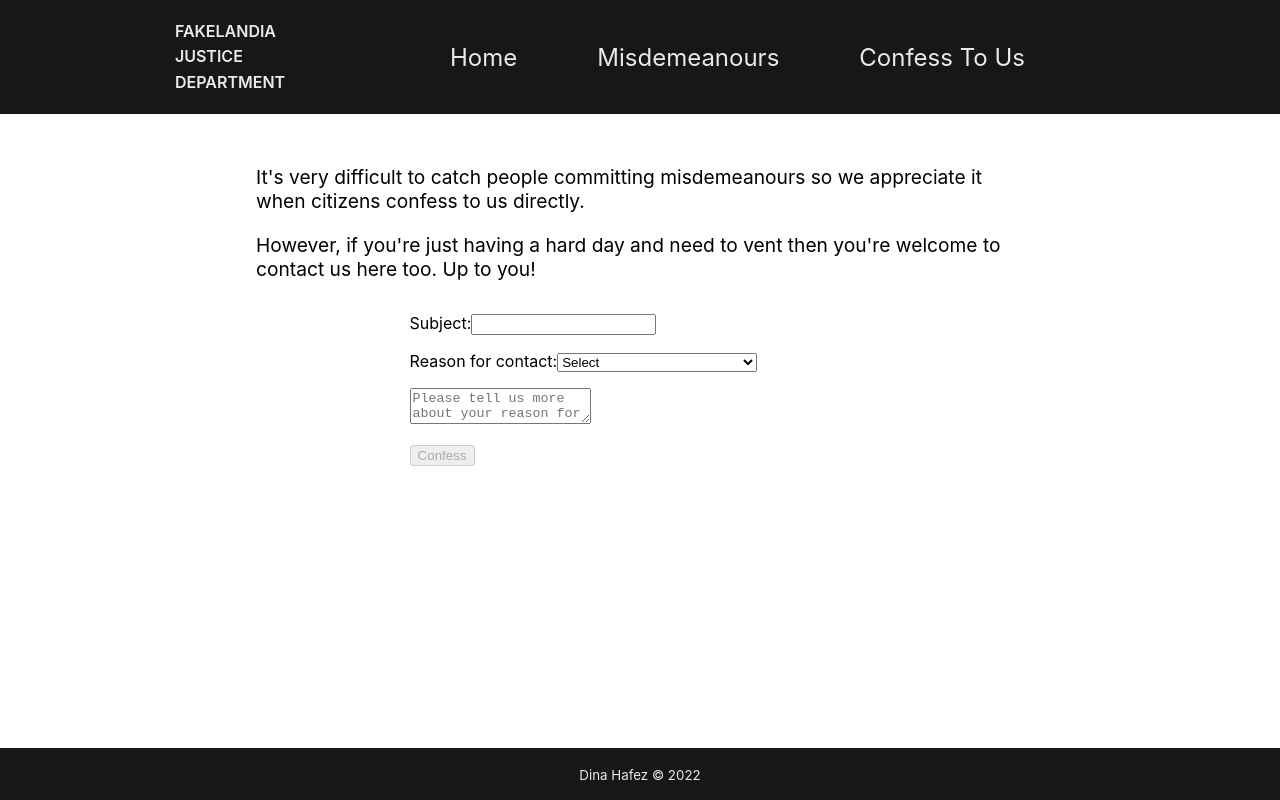
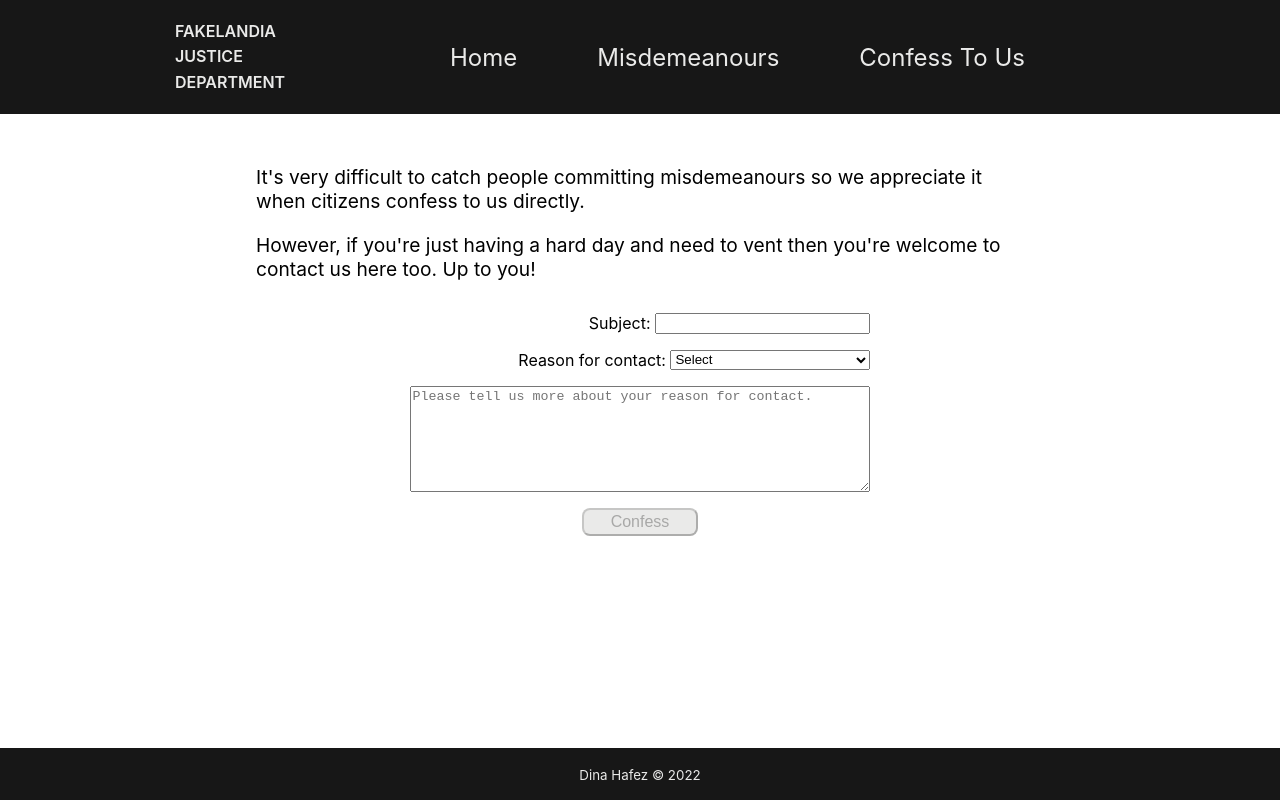
Before and after one commit to deedeeh/fakelandia-app-, a React (Create React App) app: page /confession in a window 1280 px wide. Built offline with nearby package versions, Linux system fonts and the light colour scheme.

Commit message:
Added styles to the form

```diff
--- a/src/App.tsx
+++ b/src/App.tsx
@@ -1,29 +1,12 @@
-import React, { useState, useEffect } from 'react';
 import { BrowserRouter } from 'react-router-dom';
 import './App.css';
 import Router from './components/Router';
-import generateMisdemeanours, { IMisdemeanour } from './generate_misdemeanours';
-
-export const MisdemeanoursContext = React.createContext<Array<IMisdemeanour>>([]);
 
 function App() {
-  const [ misdemeanours, setMisdemeanours ] = useState<Array<IMisdemeanour>>([]);
-
-  useEffect(() => {
-    getMisdemeanours();
-  }, [])
-
-  const getMisdemeanours = async () => {
-    const generatedMisdemeanours = await generateMisdemeanours(10);
-    setMisdemeanours(generatedMisdemeanours);
-  }
-
   return (
-    <MisdemeanoursContext.Provider value={misdemeanours}>
-      <BrowserRouter>
-        <Router />
-      </BrowserRouter>
-    </MisdemeanoursContext.Provider>
+    <BrowserRouter>
+      <Router />
+    </BrowserRouter>
   )
 }
 
--- a/src/components/ConfessionForm.tsx
+++ b/src/components/ConfessionForm.tsx
@@ -20,8 +20,8 @@ const ConfessionForm: React.FC<ConfessionFormProps> = ({ disabledButton, handleO
   const isTouched: boolean = false;
 
   return(
-    <div className='content-container'>
-      <form onSubmit={handleOnSubmit}>
+    <div className='form-container'>
+      <form className='form' onSubmit={handleOnSubmit}>
         <SubjectInput
           subject={subject}
           isTouched={isTouched}
@@ -37,7 +37,7 @@ const ConfessionForm: React.FC<ConfessionFormProps> = ({ disabledButton, handleO
           isTouched={isTouched}
           handleOnChangeReasonText={handleOnChangeReasonText}
         />
-        <button type='submit' disabled={disabledButton}>Confess</button>
+        <button className='form__button' type='submit' disabled={disabledButton}>Confess</button>
       </form>
     </div>
   )
--- a/src/components/ReactContext.ts
+++ b/src/components/ReactContext.ts
@@ -1,6 +1,7 @@
 import React from 'react';
 import { IMisdemeanour } from '../generate_misdemeanours';
 
+export const MisdemeanoursContext = React.createContext<Array<IMisdemeanour>>([]);
 export const SelectedMisdemeanoursContext = React.createContext<Array<IMisdemeanour>>([]);
 export const SelectedItemContext = React.createContext<string>('filter');
 export const SubjectContext = React.createContext<string>('');
--- a/src/components/ReasonSelect.tsx
+++ b/src/components/ReasonSelect.tsx
@@ -24,9 +24,11 @@ const ReasonSelect: React.FC<ReasonSelectProps> = ({ selectedReason, isTouched,
 
   return (
     <>
-      <div>
+      <div className='form__element'>
         <label>
           Reason for contact:
+        </label>
+        &nbsp;
         <select
           value={selectedReason}
           name='reason'
@@ -45,7 +47,6 @@ const ReasonSelect: React.FC<ReasonSelectProps> = ({ selectedReason, isTouched,
           <option value='united'>United</option>
           <option value='talk'>I just want to talk</option>
         </select>
-        </label>
       </div>
       <ErrorMessage message={errorMessage}/>
     </>
--- a/src/components/ReasonTextInput.tsx
+++ b/src/components/ReasonTextInput.tsx
@@ -24,8 +24,9 @@ const ReasonTextInput: React.FC<ReasonTextProps> = ({ reasonText, isTouched, han
 
   return (
     <>
-      <div>
+      <div className='form__element'>
         <textarea
+          className='form__textarea--bigger'
           placeholder='Please tell us more about your reason for contact.'
           value={reasonText}
           onChange={(e) => {
--- a/src/components/Router.tsx
+++ b/src/components/Router.tsx
@@ -1,25 +1,33 @@
-import React, { useState, useContext, ChangeEvent, FormEvent } from 'react';
+import React, { useState, useEffect, ChangeEvent, FormEvent } from 'react';
 import { Routes, Route } from 'react-router-dom';
+import generateMisdemeanours, { IMisdemeanour } from '../generate_misdemeanours';
 import Confession from './Confession';
 import Home from './Home'
 import Misdemeanours from './Misdemeanours';
 import NotFound from './NotFound';
 import Layout from './Layout';
-import { IMisdemeanour } from '../generate_misdemeanours';
-import { MisdemeanoursContext } from '../App';
-import { SelectedMisdemeanoursContext, SelectedItemContext, SubjectContext, SelectedReasonContext, ReasonTextContext } from './ReactContext';
+import { MisdemeanoursContext, SelectedMisdemeanoursContext, SelectedItemContext, SubjectContext, SelectedReasonContext, ReasonTextContext } from './ReactContext';
+import { Misdemeanour } from '../generate_misdemeanours';
 import SubmittedData from './SubmittedData';
+// import SubmittedData from './SubmittedData';
 
 const Router: React.FC = () => {
+  const [ misdemeanours, setMisdemeanours ] = useState<Array<IMisdemeanour>>([]);
   const [ selectedMisdemeanours, setSelectedMisdemeanours] = useState<Array<IMisdemeanour>>([]);
   const [ selectedItem, setSelectedItem ] = useState<string>('filter');
   const [ subject, setSubject ] = useState<string>('');
   const [ selectedReason, setSelectedReason ] = useState<string>('select');
   const [ reasonText, setReasonText ] = useState<string>('');
   const [ disabledButton, setDisabledButton ] = useState<boolean>(true);
-  const [ submittedData, setSubmittedData ] = useState<SubmittedData>({subject, selectedReason, reasonText})
 
-  const misdemeanours = useContext(MisdemeanoursContext);
+  useEffect(() => {
+    getMisdemeanours();
+  }, [])
+
+  const getMisdemeanours = async () => {
+    const generatedMisdemeanours = await generateMisdemeanours(10);
+    setMisdemeanours(generatedMisdemeanours);
+  }
 
   const handleOnChangeFilter = (e: ChangeEvent<HTMLSelectElement>) => {
     e.preventDefault();
@@ -61,8 +69,17 @@ const Router: React.FC = () => {
   const handleOnSubmit = (e: FormEvent<HTMLFormElement>) => {
     e.preventDefault();
     const formData = { subject, selectedReason, reasonText }
-    if(formData.selectedReason === 'talk') console.log(formData);
-    setSubmittedData({...formData});
+    if(formData.selectedReason === 'talk') {
+      console.log(formData);
+    }
+    // else if(formData.selectedReason !== 'talk' && formData.selectedReason !== 'select') {
+    //   const newMisdemeanour: IMisdemeanour = {
+    //     citizenId: Math.random() * 500,
+    //     misdemeanour: formData.selectedReason,
+    //     date: new Date().toLocaleDateString()
+    //   }
+    //   setMisdemeanours({...misdemeanours, newMisdemeanour});
+    // }
     setDisabledButton(true);
     resetForm();
   }
@@ -75,6 +92,7 @@ const Router: React.FC = () => {
 
 
   return(
+    <MisdemeanoursContext.Provider value={misdemeanours}>
       <SelectedMisdemeanoursContext.Provider value={selectedMisdemeanours}>
         <SelectedItemContext.Provider value={selectedItem}>
           <SubjectContext.Provider value={subject}>
@@ -101,6 +119,7 @@ const Router: React.FC = () => {
           </SubjectContext.Provider>
         </SelectedItemContext.Provider>
       </SelectedMisdemeanoursContext.Provider>
+    </MisdemeanoursContext.Provider>
   )
 }
 
--- a/src/components/SubjectInput.tsx
+++ b/src/components/SubjectInput.tsx
@@ -26,10 +26,13 @@ const SubjectInput: React.FC<SubjectProps> = ({ subject, isTouched, handleOnChan
 
   return (
     <>
-      <div>
+      <div className='form__element'>
         <label id='subject'>
           Subject:
+        </label>
+        &nbsp;
         <input
+          className='form__input--bigger'
           type='text'
           value={subject}
           onChange={(e) => {
@@ -37,8 +40,8 @@ const SubjectInput: React.FC<SubjectProps> = ({ subject, isTouched, handleOnChan
             const errorMessage = validate(e.target.value);
             setErrorMessage(errorMessage)
             handleOnChangeSubject(e)
-            }} />
-        </label>
+          }}
+        />
       </div>
       <ErrorMessage message={errorMessage}/>
     </>
--- a/src/components/SubmittedData.ts
+++ b/src/components/SubmittedData.ts
@@ -1,6 +1,8 @@
+import { Misdemeanour } from '../generate_misdemeanours';
+
 interface SubmittedData {
   subject: string;
-  selectedReason: string;
+  selectedReason: Misdemeanour;
   reasonText: string;
 }
 
--- a/src/components/Table.tsx
+++ b/src/components/Table.tsx
@@ -1,7 +1,6 @@
 import React, { useContext } from 'react';
 import '../styles/misdemeanours.css';
-import { MisdemeanoursContext } from '../App';
-import { SelectedItemContext, SelectedMisdemeanoursContext } from './ReactContext';
+import { MisdemeanoursContext, SelectedItemContext, SelectedMisdemeanoursContext } from './ReactContext';
 import MapMisdemeanours from './MapMisdemeanours';
 
 
--- a/src/styles/confession.css
+++ b/src/styles/confession.css
@@ -1,3 +1,10 @@
+:root {
+  --light-gray: #EAEAE9;
+  --dark-gray: #171717;
+  --light-green: #83C9C7;
+  --medium-red: #C98385;
+}
+
 body {
   font-size: 1rem;
 }
@@ -5,3 +12,72 @@ body {
 .conf-paragraph {
   font-size: 1.2rem;
 }
+
+.form-container {
+  margin: 2rem 0;
+  display: flex;
+  justify-content: center;
+  align-items: center;
+  width: 100%;
+}
+
+.form {
+  display: flex;
+  flex-direction: column;
+  width: 100%;
+}
+
+.form__element {
+  display: flex;
+  justify-content: flex-end;
+}
+
+.form__input--bigger {
+  width: 60%;
+}
+
+.form__textarea--bigger {
+  width: 100%;
+  height: 100px;
+}
+
+.form__button {
+  margin: 0 auto;
+  padding: 0.2rem 0;
+  font-size: 1rem;
+  width: 40%;
+  text-align: center;
+  border-radius: 0.5rem;
+}
+
+.form__button:disabled {
+  background-color: var(--light-gray);
+}
+
+.form__button:enabled {
+  background-color: var(--dark-gray);
+  color: var(--light-gray);
+}
+
+.error-message {
+  text-align: right;
+}
+
+@media screen and (min-width: 700px) {
+  .form {
+    width: 70%;
+  }
+  .form__input--bigger {
+    width: 45%;
+  }
+  .form__button {
+    padding: 0.2rem 0;
+    width: 25%;
+  }
+}
+
+@media screen and (min-width: 1000px) {
+  .form {
+    width: 60%;
+  }
+}
```
Lines whose indentation alone changed are shown as unchanged.
